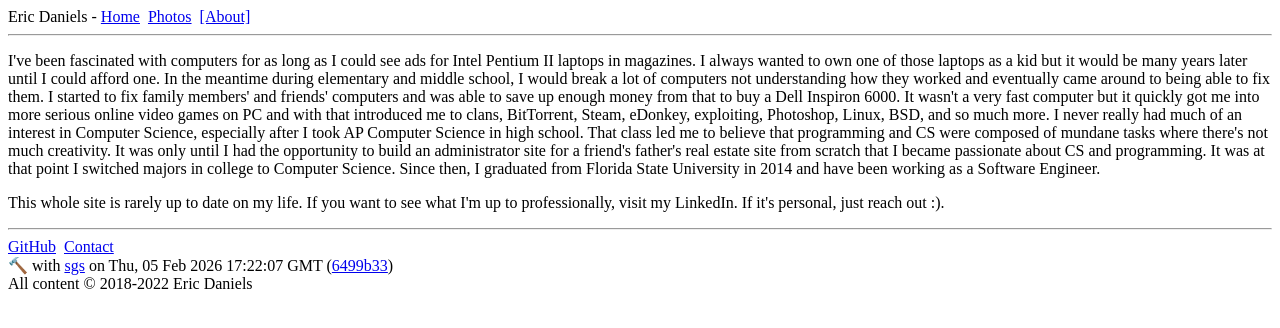
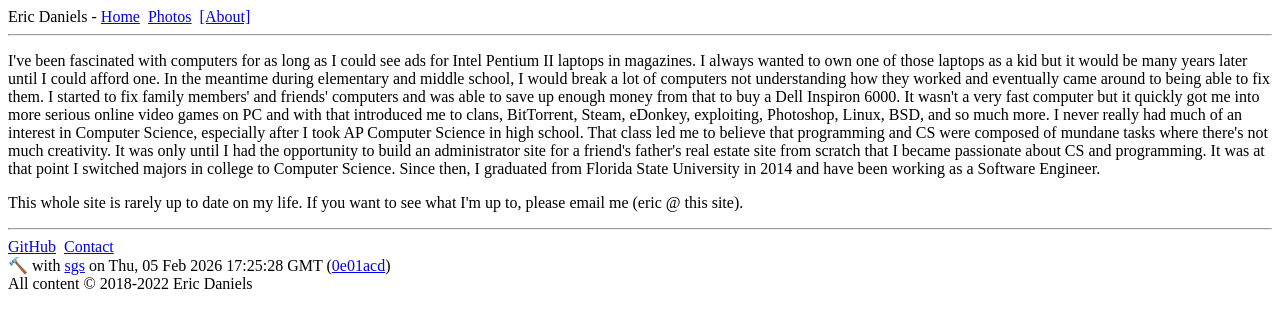
Before and after one commit to edaniels/edaniels.github.io, a plain HTML site: page about/index.html in a window 1280 px wide. Drawn offline with Linux system fonts and the light colour scheme.

Commit message:
less linkedin

```diff
--- a/about/index.html
+++ b/about/index.html
@@ -37,8 +37,7 @@
     Science. Since then, I graduated from Florida State University
     in 2014 and have been working as a Software Engineer.</p>
     <p>This whole site is rarely up to date on my life. If you want
-    to see what I'm up to professionally, visit my LinkedIn. If
-    it's personal, just reach out :).</p>
+    to see what I'm up to, please email me (eric @ this site).</p>
   </div>
   <footer class="container">
     <hr>
@@ -47,8 +46,8 @@
     "mailto:eric@erdaniels.com">Contact</a>
     <div id="build-marker">
       🔨 with <a href="https://github.com/edaniels/sgs">sgs</a> on
-      <span id="build-info">Thu, 05 Feb 2026 17:22:07 GMT (<a href=
-      "https://github.com/edaniels/erdanielsdotcom/commit/6499b33">6499b33</a>)</span>
+      <span id="build-info">Thu, 05 Feb 2026 17:25:28 GMT (<a href=
+      "https://github.com/edaniels/erdanielsdotcom/commit/0e01acd">0e01acd</a>)</span>
     </div>
     <div>
       All content © 2018-2022 Eric Daniels
```
Also changed, not shown: index.html (+2 -2 lines), photos/albums/cinque_terre_2018.html (+2 -2 lines), photos/albums/randalls_island.html (+2 -2 lines), photos/albums/random.html (+2 -2 lines), photos/index.html (+2 -2 lines).
